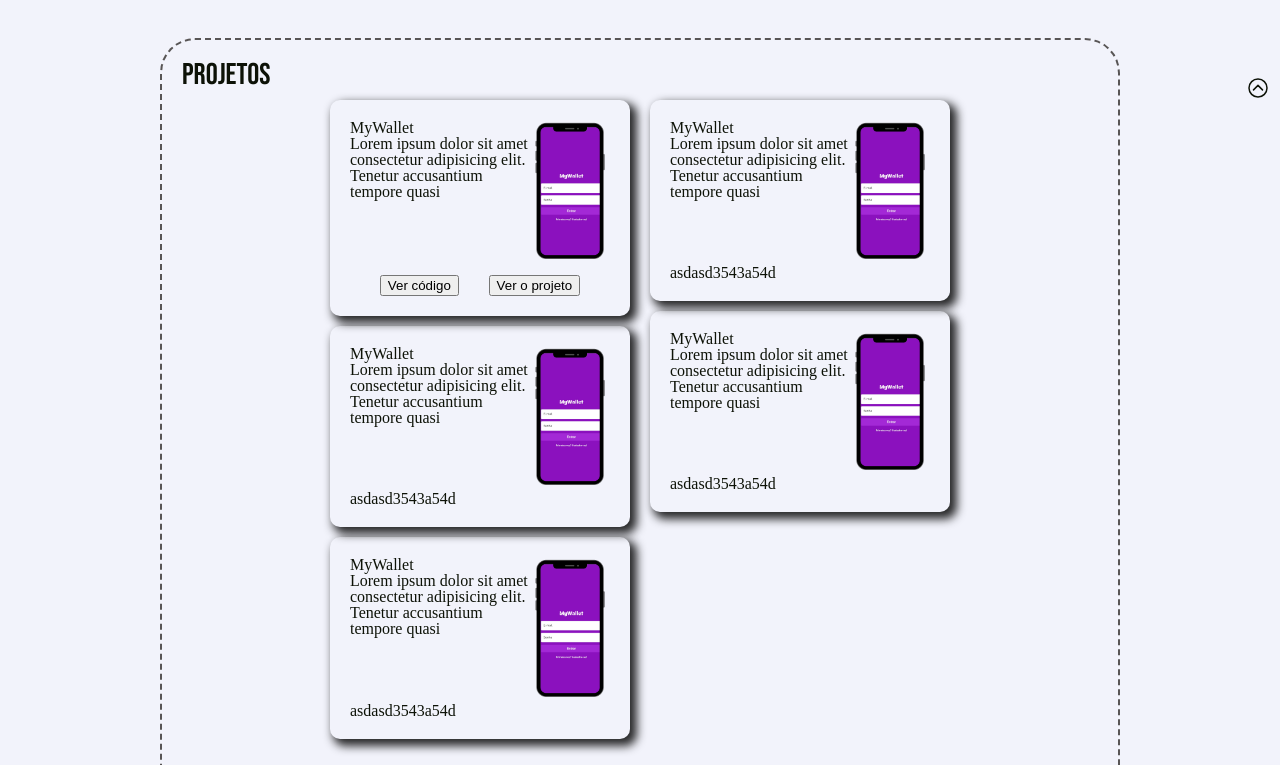
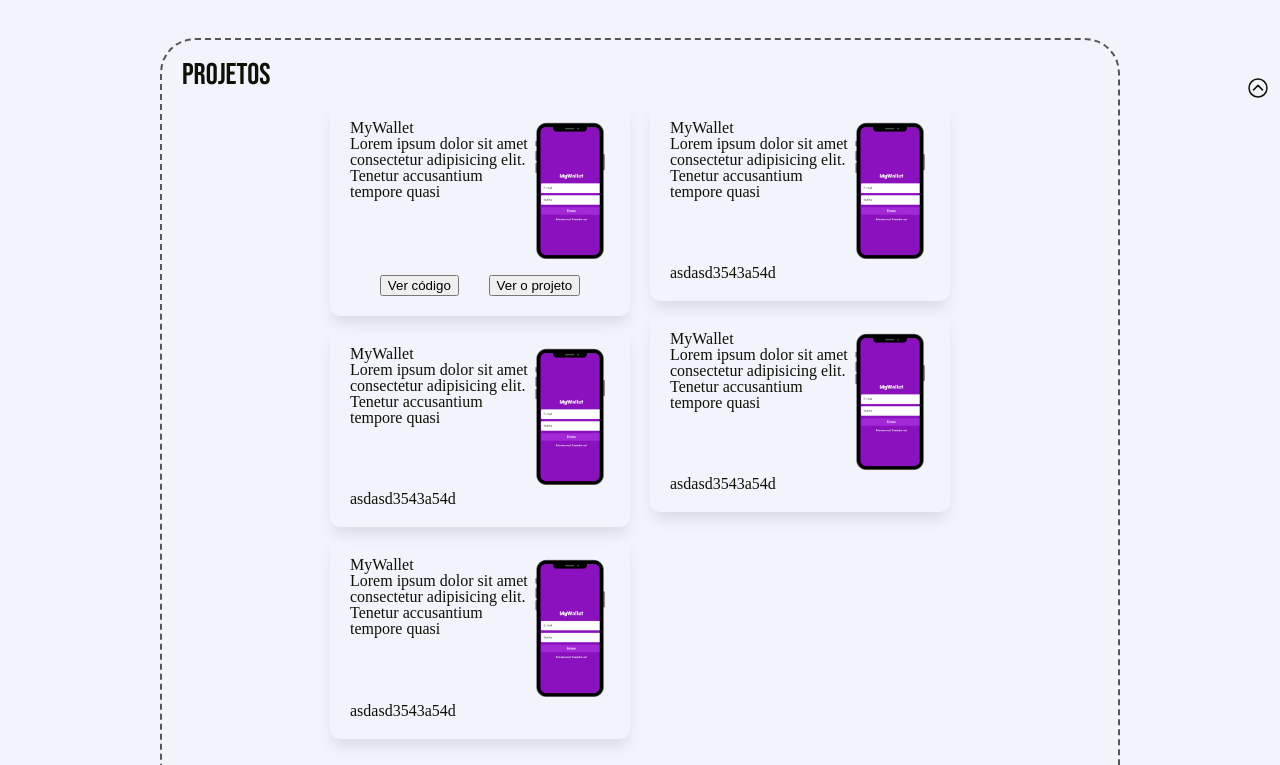
Before and after one commit to marcus-souza-soares/my-site, a plain HTML site: page index.html in a window 1280 px wide. Shown: the part 687-1452 px from the top of the page. Drawn offline with nearby package versions, Linux system fonts and the light colour scheme; a web font is replaced by a local one.

Commit message:
fix; boxshadow

```diff
--- a/style.css
+++ b/style.css
@@ -279,8 +279,8 @@ i {
     border-radius: 10px;
     padding: 20px;
     margin: 10px;
-    -webkit-box-shadow: 3px 3px 5px 2px rgba(0, 0, 0, 0.84);
-    box-shadow: 5px 5px 10px 2px rgba(0, 0, 0, 0.84);
+    -webkit-box-shadow: 0px 10px 15px -3px rgba(0,0,0,0.1);
+    box-shadow: 0px 10px 15px -3px rgba(0,0,0,0.1);
     flex-direction: column;
     justify-content: space-between;
 }
```
